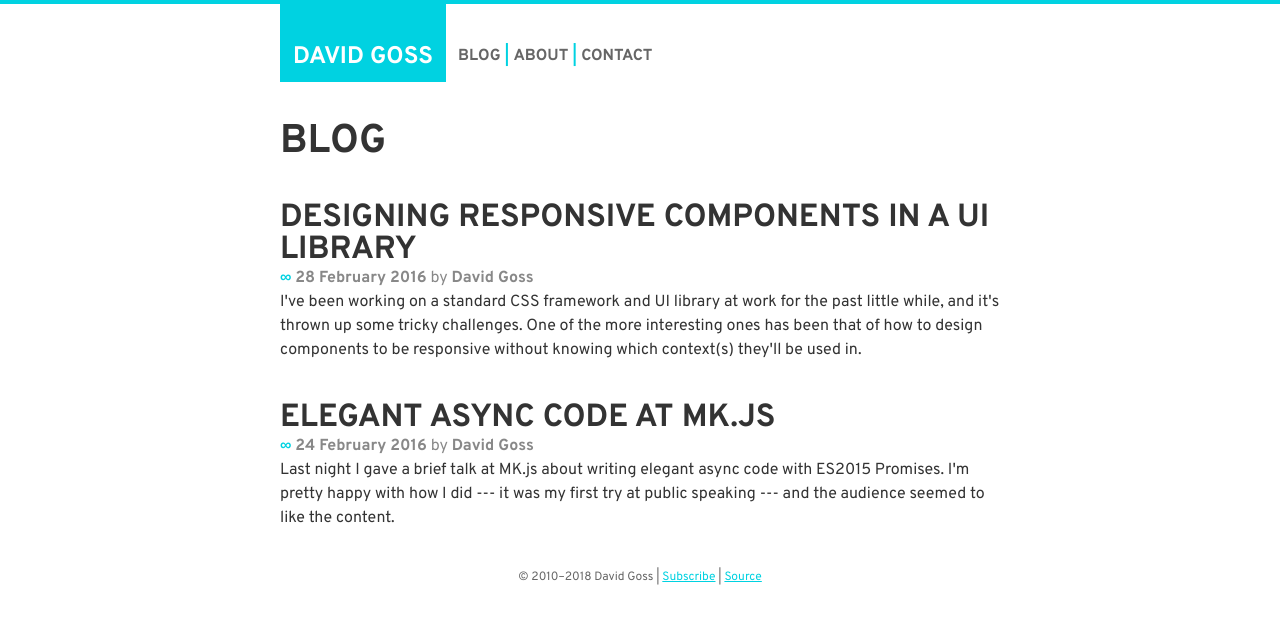
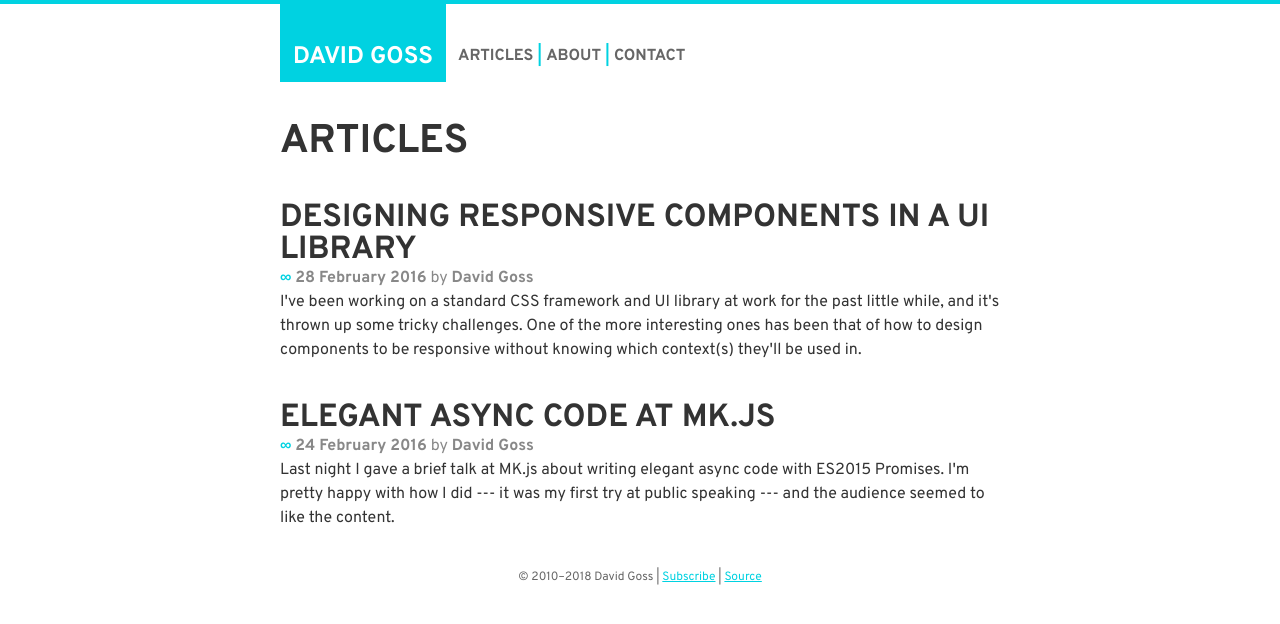
Before and after one commit to davidjgoss/davidjgoss.co, a Jekyll site: the page built from blog/index.html, in a window 1280 px wide. Shown: the top 624 px of the page. Built offline with Jekyll 4.4.1, drawn with Linux system fonts in a browser that asks for light colours; some web fonts are replaced.

Commit message:
articles, not a blog

```diff
--- a/_includes/header.html
+++ b/_includes/header.html
@@ -2,7 +2,7 @@
     <a class="site-logo" href="/">David Goss</a>
     <nav role="navigation">
         <ul class="site-nav">
-            <li><a href="/blog/">Blog</a></li>
+            <li><a href="/blog/">Articles</a></li>
             <li><a href="/about/">About</a></li>
             <li><a href="/contact/">Contact</a></li>
         </ul>
--- a/blog/index.html
+++ b/blog/index.html
@@ -4,7 +4,7 @@ layout: default
 
 
 <header class="archive-header">
-  <h1 class="page-heading">Blog</h1>
+  <h1 class="page-heading">Articles</h1>
 </header>
 
   <div class="post-list">
```
